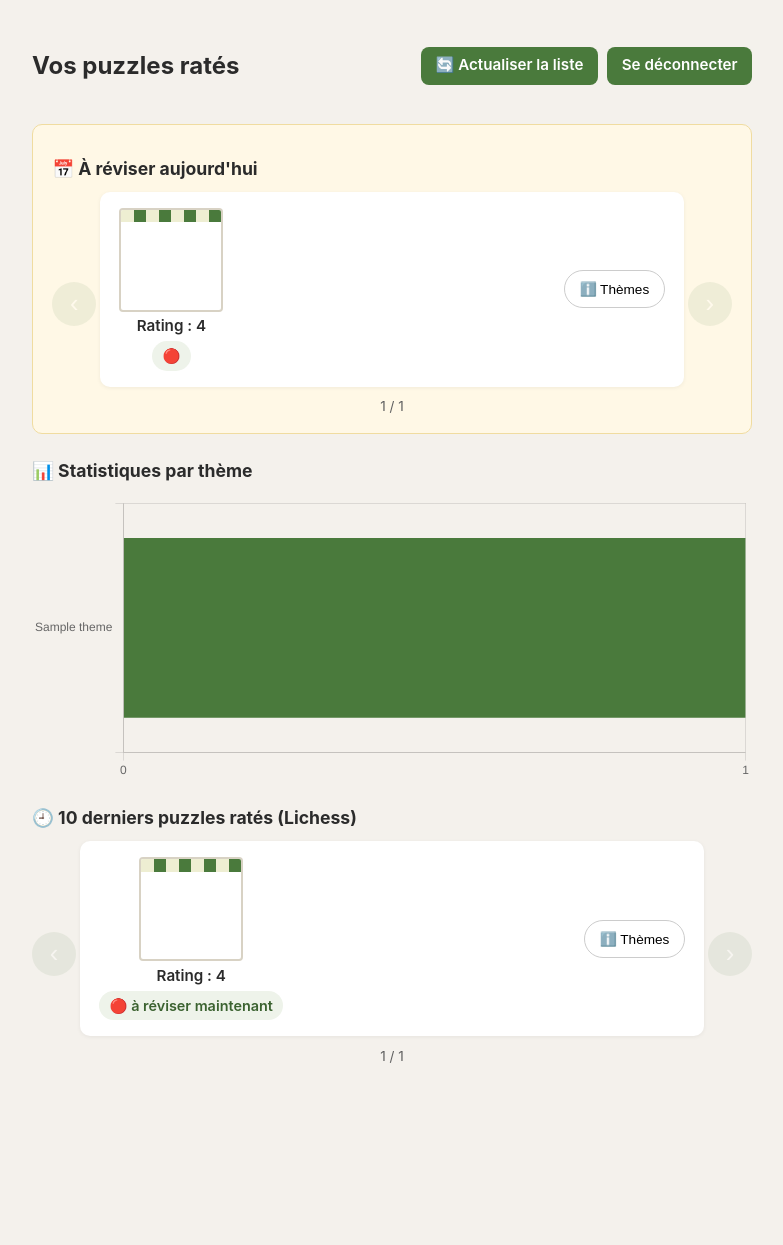
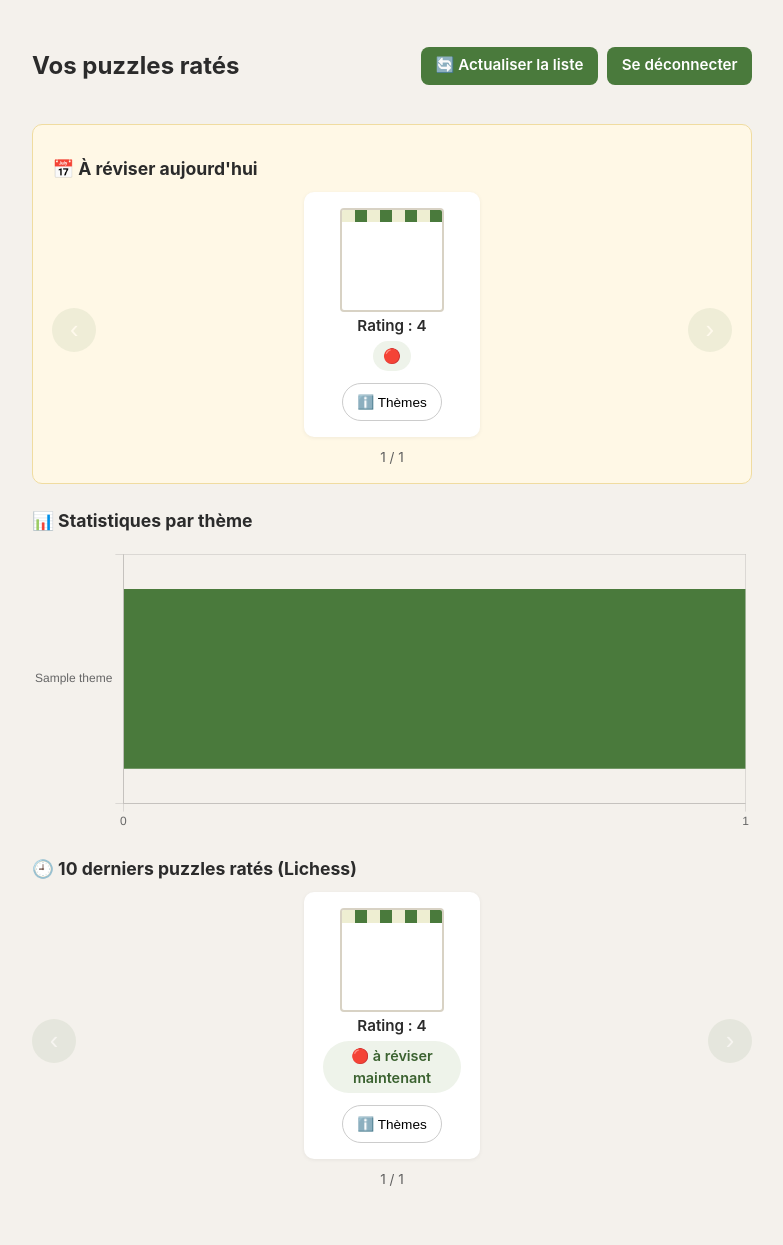
Before and after one commit to ycarissan/lichess_replay, a Flask app: template templates/puzzles.html in a window 1280 px wide. Shown: the whole page, without its empty margins (248-1031 px from the left). Before the commit the page ends 1063 px from the top, so only its background shows below. Run offline with Flask 3, Linux system fonts and the light colour scheme; the template is opened without the code that fills it: most values are stand-ins (such as "Sample title", 1, 10 or a date in 2020).

Commit message:
Carrousel adaptatif : affiche plusieurs puzzles si la largeur le permet

```diff
--- a/static/style.css
+++ b/static/style.css
@@ -171,9 +171,27 @@ section h2 { font-size: 1.1rem; margin-bottom: 0.6rem; }
   padding: 0 3rem;
 }
 
-.puzzle-list.carousel { margin: 0; }
-.puzzle-list.carousel .puzzle-card { display: none; margin-bottom: 0; }
-.puzzle-list.carousel .puzzle-card.active { display: flex; }
+.puzzle-list.carousel {
+  display: flex;
+  gap: 0.8rem;
+  margin: 0;
+  align-items: stretch;
+  justify-content: center;
+}
+
+.puzzle-list.carousel .puzzle-card {
+  display: none;
+  flex: 0 0 11rem;
+  width: 11rem;
+  margin-bottom: 0;
+}
+
+.puzzle-list.carousel .puzzle-card.active {
+  display: flex;
+  flex-direction: column;
+  align-items: center;
+  text-align: center;
+}
 
 .carousel-arrow {
   position: absolute;
--- a/templates/puzzles.html
+++ b/templates/puzzles.html
@@ -52,15 +52,15 @@
             {% set p = entry.puzzle %}
             <li class="puzzle-card"
                 data-puzzle-id="{{ p.id }}"
-                data-rating="{{ p.rating }}"
+                data-rating="{{ p.rating if p.rating is not none else '' }}"
                 data-themes="{{ p.themes | join(',') }}"
-                data-fen="{{ p.fen }}"
+                data-fen="{{ p.fen or '' }}"
                 data-pos="{{ loop.index0 }}">
               <div class="puzzle-info">
                 <a class="mini-board-link" href="{{ url_for('replay', puzzle_id=p.id) }}">
                   <div class="mini-board-slot"></div>
                 </a>
-                <span class="rating-label">Rating : {{ p.rating }}</span>
+                <span class="rating-label">Rating : {{ p.rating if p.rating is not none else '?' }}</span>
                 <span class="box-badge" data-box-for="{{ p.id }}"></span>
               </div>
               <div class="card-actions">
@@ -125,8 +125,12 @@
     // serveur (route /api/puzzle-info) et complète le suivi local ensuite.
     function ensureMiniBoard(slot, puzzleId, fen) {
       if (!slot) return;
-      if (fen) {
-        slot.appendChild(renderMiniBoard(fen));
+      // Filet de sécurité : une valeur "None" a pu être stockée par erreur
+      // avant correction du bug de rendu côté serveur. On la traite comme
+      // absente pour déclencher la récupération via l'API.
+      const cleanFen = (fen && fen !== 'None') ? fen : null;
+      if (cleanFen) {
+        slot.appendChild(renderMiniBoard(cleanFen));
         return;
       }
       slot.classList.add('mini-board-loading');
@@ -239,8 +243,9 @@
         el.style.display = 'block';
       }
     }
-    // 6) Transforme une liste de puzzles en carrousel : une carte visible à
-    //    la fois, navigation via flèches semi-transparentes superposées.
+    // 6) Transforme une liste de puzzles en carrousel adaptatif : autant de
+    //    cartes visibles que la largeur le permet, navigation par flèches
+    //    semi-transparentes superposées (fenêtre glissante, une carte à la fois).
     function initCarousel(ul) {
       if (!ul) return;
       const items = Array.from(ul.children).filter(el => el.classList.contains('puzzle-card'));
@@ -272,20 +277,54 @@
       wrapper.appendChild(counter);
 
       let index = 0;
+      let visibleCount = 1;
+
+      // Largeur de carte et espacement définis dans le CSS (.puzzle-card
+      // dans .carousel : width 11rem, gap 0.8rem) — lus dynamiquement pour
+      // rester synchronisé même si la taille de police racine change (zoom).
+      function remToPx(rem) {
+        return rem * parseFloat(getComputedStyle(document.documentElement).fontSize);
+      }
+
+      function computeVisibleCount() {
+        const cardWidth = remToPx(11);
+        const gap = remToPx(0.8);
+        const available = ul.clientWidth || wrapper.clientWidth;
+        const count = Math.floor((available + gap) / (cardWidth + gap));
+        return Math.max(1, count);
+      }
 
       function render() {
-        items.forEach((item, i) => item.classList.toggle('active', i === index));
-        counter.textContent = `${index + 1} / ${items.length}`;
+        visibleCount = computeVisibleCount();
+        // Évite un "trou" en fin de liste si la fenêtre s'agrandit.
+        if (index > items.length - visibleCount) {
+          index = Math.max(0, items.length - visibleCount);
+        }
+        items.forEach((item, i) => {
+          item.classList.toggle('active', i >= index && i < index + visibleCount);
+        });
+        const start = index + 1;
+        const end = Math.min(index + visibleCount, items.length);
+        counter.textContent = (visibleCount >= items.length)
+          ? `${items.length} / ${items.length}`
+          : `${start}-${end} / ${items.length}`;
         prevBtn.disabled = index === 0;
-        nextBtn.disabled = index === items.length - 1;
+        nextBtn.disabled = index + visibleCount >= items.length;
       }
 
       prevBtn.addEventListener('click', () => {
         if (index > 0) { index--; render(); }
       });
       nextBtn.addEventListener('click', () => {
-        if (index < items.length - 1) { index++; render(); }
+        if (index + visibleCount < items.length) { index++; render(); }
       });
+
+      let resizeTimeout;
+      window.addEventListener('resize', () => {
+        clearTimeout(resizeTimeout);
+        resizeTimeout = setTimeout(render, 150);
+      });
+      window.addEventListener('orientationchange', () => setTimeout(render, 300));
 
       render();
     }
```
